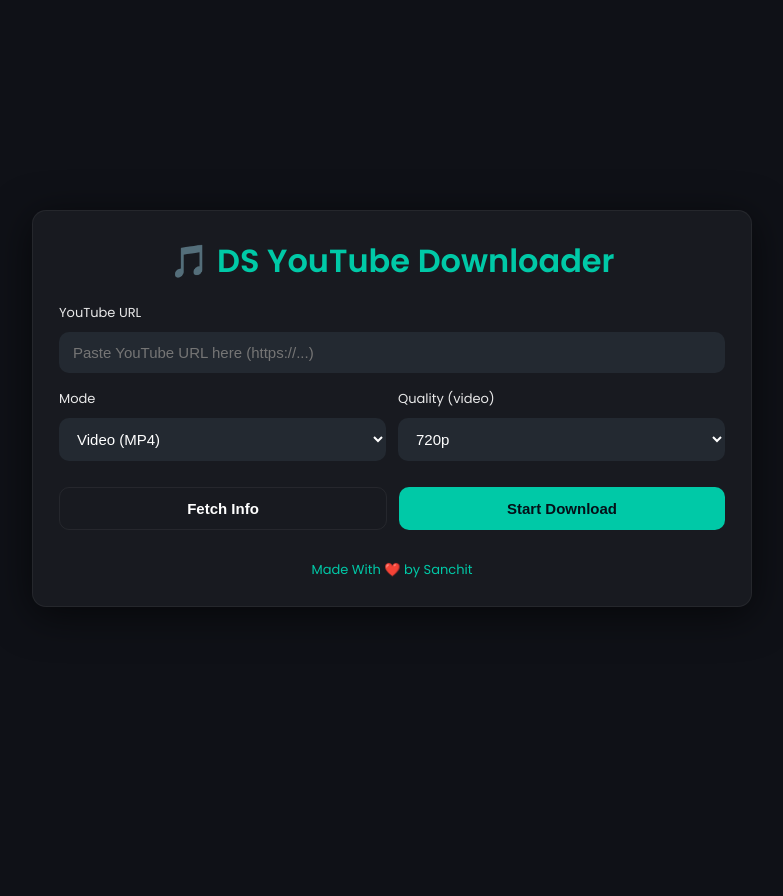
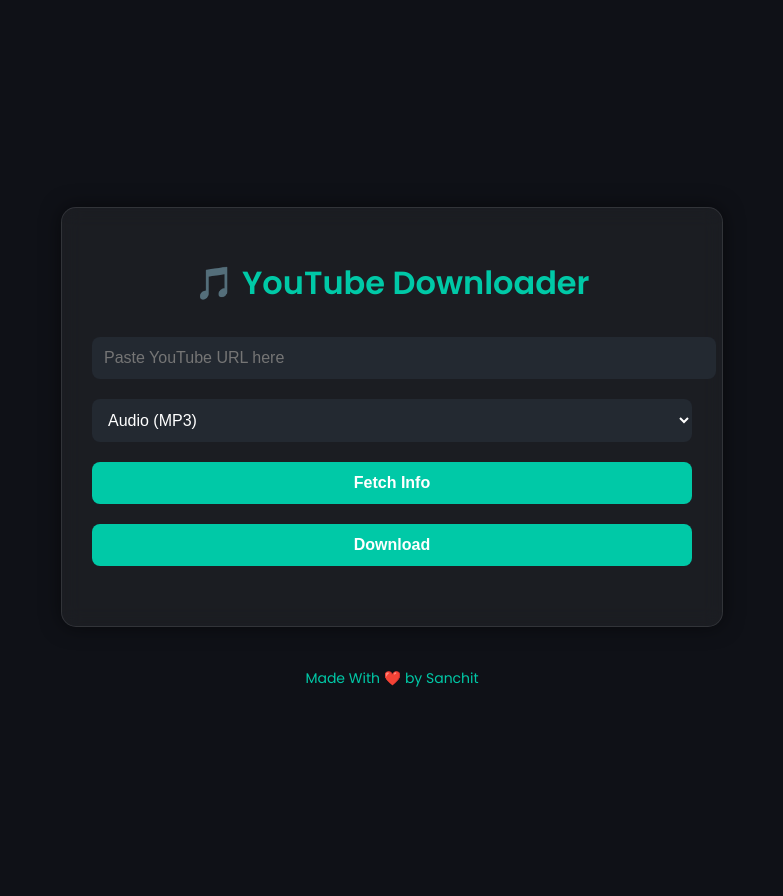
Before and after one commit to Sanchit-Darandale/DS_YT_DL, a Flask app: page / in a window 1280 px wide. Shown: the whole page, without its empty margins (248-1031 px from the left). Before the commit the page ends 607 px from the top, so only its background shows below. Run offline with Flask 3, Linux system fonts and the light colour scheme.

Commit message:
Update index.html

```diff
--- a/templates/index.html
+++ b/templates/index.html
@@ -1,320 +1,177 @@
 <!DOCTYPE html>
 <html lang="en">
 <head>
-  <meta charset="utf-8" />
-  <meta name="viewport" content="width=device-width,initial-scale=1" />
+  <meta charset="UTF-8" />
+  <meta name="viewport" content="width=device-width, initial-scale=1.0" />
   <title>DS YouTube Audio/Video Downloader</title>
   <link href="https://fonts.googleapis.com/css2?family=Poppins:wght@400;600&display=swap" rel="stylesheet">
   <style>
-    :root{
-      --bg-dark:#0f1117; --glass:rgba(255,255,255,0.04);
-      --primary:#00c9a7; --accent:#ff4c60; --secondary:#232931;
-      --text:#ffffff;
+    :root {
+      --bg-dark: #0f1117;
+      --bg-light: #fdfdfd;
+      --text-dark: #ffffff;
+      --text-light: #111111;
+      --primary: #00c9a7;
+      --secondary: #232931;
+      --accent: #ff4c60;
+      --glass: rgba(255, 255, 255, 0.05);
     }
-    *{box-sizing:border-box}
-    body{
-      font-family:'Poppins',sans-serif;
-      background:var(--bg-dark);
-      color:var(--text);
-      min-height:100vh;
-      display:flex;
-      align-items:center;
-      justify-content:center;
-      padding:28px;
+    body {
+      font-family: 'Poppins', sans-serif;
+      background: var(--bg-dark);
+      color: var(--text-dark);
+      display: flex;
+      flex-direction: column;
+      align-items: center;
+      justify-content: center;
+      padding: 40px 20px;
+      min-height: 100vh;
     }
-    .container{
-      width:100%; max-width:720px;
-      background:var(--glass);
-      border-radius:14px;
-      padding:26px;
-      box-shadow:0 8px 40px rgba(0,0,0,0.6);
-      border:1px solid rgba(255,255,255,0.06);
+    .container {
+      background: var(--glass);
+      border: 1px solid rgba(255,255,255,0.1);
+      border-radius: 15px;
+      padding: 30px;
+      backdrop-filter: blur(10px);
+      box-shadow: 0 0 20px rgba(0,0,0,0.5);
+      width: 100%;
+      max-width: 600px;
+      animation: fadeIn 1s ease forwards;
     }
-    h1{color:var(--primary); text-align:center; margin:0 0 14px}
-    label{font-size:13px; opacity:.9}
-    input[type="text"], select, button{
-      width:100%;
-      padding:12px 14px;
-      margin-top:8px;
-      margin-bottom:12px;
-      border-radius:10px;
-      border:none;
-      font-size:15px;
+    h1 {
+      color: var(--primary);
+      text-align: center;
+      margin-bottom: 20px;
     }
-    input, select{ background:var(--secondary); color:#fff }
-    button{ background:var(--primary); color:#041018; font-weight:600; cursor:pointer }
-    button.secondary{ background:transparent; border:1px solid rgba(255,255,255,0.06); color:var(--text) }
-    .flex{display:flex; gap:12px}
-    .flex .col{flex:1}
-    .poster{ width:260px; border-radius:10px; box-shadow:0 6px 18px rgba(0,0,0,0.6) }
-    .meta{ text-align:center; margin-top:10px }
-    .player{ margin-top:18px }
-    .progress-wrap{ margin-top:16px }
-    .progress-bar{
-      height:14px; border-radius:10px; overflow:hidden; background:rgba(255,255,255,0.06)
+    input, button, select {
+      width: 100%;
+      padding: 12px;
+      margin: 10px 0;
+      border: none;
+      border-radius: 8px;
+      font-size: 16px;
     }
-    .progress-bar > i{
-      display:block; height:100%; width:0%;
-      background:linear-gradient(90deg,var(--primary),var(--accent));
-      transition:width 0.3s ease;
+    input, select {
+      background: var(--secondary);
+      color: white;
     }
-    .status { font-size:13px; margin-top:6px; color: #cbeee0; display:flex; justify-content:space-between }
-    .footer{ text-align:center; color:var(--primary); margin-top:18px; font-size:13px }
-    .small-link { display:inline-block; margin-top:8px; color:var(--primary); text-decoration:none; }
-    @media (max-width:720px){
-      .poster{ width:160px }
-      .flex{flex-direction:column}
+    button {
+      background: var(--primary);
+      color: white;
+      font-weight: bold;
+      cursor: pointer;
     }
+    button:hover { background: var(--accent); }
+    .details { text-align: center; margin-top: 20px; }
+    .poster {
+      width: 280px;
+      border-radius: 10px;
+      margin-top: 15px;
+      box-shadow: 0 0 10px rgba(0, 0, 0, 0.4);
+    }
+    .video-player { margin-top: 20px; width: 100%; }
+    .footer { margin-top: 40px; color: var(--primary); text-align: center; font-size: 14px; }
+    @keyframes fadeIn { from {opacity:0; transform:scale(0.95);} to {opacity:1; transform:scale(1);} }
   </style>
 </head>
 <body>
   <div class="container">
-    <h1>🎵 DS YouTube Downloader</h1>
+    <h1>🎵 YouTube Downloader</h1>
+    <input type="text" id="ytUrl" placeholder="Paste YouTube URL here" />
 
-    <label for="ytUrl">YouTube URL</label>
-    <input id="ytUrl" type="text" placeholder="Paste YouTube URL here (https://...)" />
+    <select id="type">
+      <option value="audio">Audio (MP3)</option>
+      <option value="video">Video (MP4)</option>
+    </select>
 
-    <div class="flex">
-      <div class="col">
-        <label for="type">Mode</label>
-        <select id="type">
-          <option value="video" selected>Video (MP4)</option>
-          <option value="audio">Audio (M4A)</option>
-        </select>
-      </div>
+    <select id="quality" style="display: none;"></select>
 
-      <div class="col" id="quality-wrap" style="display:block">
-        <label for="quality">Quality (video)</label>
-        <select id="quality">
-          <option value="360">360p</option>
-          <option value="480">480p</option>
-          <option value="720" selected>720p</option>
-          <option value="1080">1080p</option>
-        </select>
-      </div>
-    </div>
+    <button onclick="getInfo()">Fetch Info</button>
+    <button onclick="download()">Download</button>
 
-    <div class="flex" style="margin-top:6px">
-      <button id="infoBtn" class="secondary" style="flex:1">Fetch Info</button>
-      <button id="downloadBtn" style="flex:1">Start Download</button>
-    </div>
-
-    <div id="meta" class="meta"></div>
-
-    <div class="progress-wrap" id="progressWrap" style="display:none">
-      <div class="progress-bar"><i id="progressFill"></i></div>
-      <div class="status">
-        <div id="progressText">0%</div>
-        <div id="progressDetails">ETA: -- • Speed: --</div>
-      </div>
-    </div>
-
-    <div id="player" class="player"></div>
-
-    <div class="footer">Made With ❤️ by Sanchit</div>
+    <div id="meta" class="details"></div>
+    <div id="player" class="video-player"></div>
   </div>
 
+  <div class="footer">Made With ❤️ by Sanchit</div>
+
   <script>
-    const BACKEND_URL = "https://ds-yt-dl-bid0.onrender.com"; // empty => same origin. If using external backend, set full URL e.g. "https://ds-yt-dl-bid0.onrender.com"
+    const API_BASE = "https://ds-yt-dl-bid0.onrender.com/download/";
 
-    // Elements
-    const typeEl = document.getElementById('type');
-    const qualityWrap = document.getElementById('quality-wrap');
-    const infoBtn = document.getElementById('infoBtn');
-    const dlBtn = document.getElementById('downloadBtn');
-    const ytUrlEl = document.getElementById('ytUrl');
-    const metaDiv = document.getElementById('meta');
-    const playerDiv = document.getElementById('player');
-    const progressWrap = document.getElementById('progressWrap');
-    const progressFill = document.getElementById('progressFill');
-    const progressText = document.getElementById('progressText');
-    const progressDetails = document.getElementById('progressDetails');
+    document.getElementById("type").addEventListener("change", function () {
+      const isVideo = this.value === "video";
+      document.getElementById("quality").style.display = isVideo ? "block" : "none";
+    });
 
-    let evtSource = null;
-    let currentDownloadId = null;
+    function getInfo() {
+      const url = document.getElementById("ytUrl").value.trim();
+      if (!url) return alert("Enter YouTube URL");
 
-    // UI wiring
-    typeEl.addEventListener('change', () => {
-      qualityWrap.style.display = typeEl.value === 'video' ? 'block' : 'none';
-    });
-    infoBtn.addEventListener('click', fetchInfo);
-    dlBtn.addEventListener('click', startDownload);
+      // 1️⃣ Get basic metadata from noembed
+      fetch(`https://noembed.com/embed?url=${encodeURIComponent(url)}`)
+        .then(res => res.json())
+        .then(data => {
+          document.getElementById("meta").innerHTML = `
+            <h3>${data.title}</h3>
+            <p>By: ${data.author_name}</p>
+            <img class="poster" src="${data.thumbnail_url}" alt="Thumbnail"/>
+          `;
+        })
+        .catch(() => alert("❌ Failed to fetch video info."));
 
-    function escapeHtml(s) {
-      if (!s) return '';
-      return s.replace(/[&<>"']/g, function (m) {
-        return ({'&':'&amp;','<':'&lt;','>':'&gt;','"':'&quot;',"'":'&#39;'}[m]);
-      });
+      // 2️⃣ Get available video qualities from backend
+      fetch(`${API_BASE}${encodeURIComponent(url)}?mode=video&info=true`)
+        .then(res => res.json())
+        .then(data => {
+          const qualitySelect = document.getElementById("quality");
+          qualitySelect.innerHTML = ""; // Clear old options
+          if (data.formats && data.formats.length > 0) {
+            data.formats.forEach(f => {
+              const opt = document.createElement("option");
+              opt.value = f.quality;
+              opt.textContent = f.quality;
+              qualitySelect.appendChild(opt);
+            });
+          } else {
+            qualitySelect.innerHTML = `<option>No qualities found</option>`;
+          }
+        })
+        .catch(err => console.error("Failed to get qualities:", err));
     }
 
-    function fetchInfo(){
-      const url = ytUrlEl.value.trim();
-      if(!url) return alert('Please enter a YouTube URL');
+    function download() {
+      const url = document.getElementById("ytUrl").value.trim();
+      const type = document.getElementById("type").value;
+      const quality = document.getElementById("quality").value;
 
-      metaDiv.innerHTML = 'Loading info...';
-      fetch(`https://noembed.com/embed?url=${encodeURIComponent(url)}`)
-        .then(r => r.json())
-        .then(data => {
-          metaDiv.innerHTML = `
-            <h3 style="margin:6px 0 2px">${escapeHtml(data.title || 'Untitled')}</h3>
-            <div style="color:#cbeee0;margin-bottom:8px">By: ${escapeHtml(data.author_name || 'Unknown')}</div>
-            <img class="poster" src="${data.thumbnail_url || ''}" alt="thumbnail" />
-          `;
-        })
-        .catch(err => {
-          console.warn(err);
-          metaDiv.innerHTML = '';
-          alert('Failed to fetch video metadata');
-        });
-    }
+      if (!url) return alert("Enter YouTube URL");
 
-    async function startDownload(){
-      const rawUrl = ytUrlEl.value.trim();
-      if(!rawUrl) return alert('Please enter a YouTube URL');
+      let apiUrl = `${API_BASE}${encodeURIComponent(url)}?mode=${type}`;
+      if (type === "video") apiUrl += `&quality=${quality}`;
 
-      const mode = typeEl.value;
-      const quality = document.getElementById('quality').value;
+      if (type === "audio") {
+        const audio = document.createElement("audio");
+        audio.src = apiUrl;
+        audio.controls = true;
+        audio.autoplay = true;
+        document.getElementById("player").innerHTML = "";
+        document.getElementById("player").appendChild(audio);
 
-      // prepare UI
-      resetPlayer();
-      progressWrap.style.display = 'block';
-      setProgress(0, 'ETA: -- • Speed: --');
-      toggleControls(false);
-
-      try {
-        const payload = { url: rawUrl, mode };
-        if (mode === 'video') payload.quality = quality;
-
-        const postUrl = (BACKEND_URL || "") + "/download";
-        const res = await fetch(postUrl, {
-          method: 'POST',
-          headers: { 'Content-Type': 'application/json' },
-          body: JSON.stringify(payload),
-        });
-
-        if (!res.ok) {
-          const txt = await res.text().catch(()=>null);
-          throw new Error(txt || `Server returned ${res.status}`);
-        }
-
-        const data = await res.json();
-        const downloadId = data && (data.download_id || data.downloadId || data.id);
-        if (!downloadId) throw new Error('No download_id returned from server');
-
-        currentDownloadId = downloadId;
-        listenProgress(downloadId, mode);
-      } catch (err) {
-        console.error(err);
-        alert('Download start failed: ' + (err.message || err));
-        toggleControls(true);
+        const a = document.createElement("a");
+        a.href = apiUrl;
+        a.download = "audio.mp3";
+        document.body.appendChild(a);
+        a.click();
+        document.body.removeChild(a);
+      } else {
+        document.getElementById("player").innerHTML = `
+          <video width="100%" controls autoplay>
+            <source src="${apiUrl}" type="video/mp4">
+            Your browser does not support video playback.
+          </video>
+        `;
       }
     }
-
-    function listenProgress(downloadId, mode) {
-      if (evtSource) {
-        try { evtSource.close(); } catch(e){}
-        evtSource = null;
-      }
-      const base = BACKEND_URL || "";
-      const sseUrl = `${base}/progress/${encodeURIComponent(downloadId)}`;
-      evtSource = new EventSource(sseUrl);
-
-      evtSource.onmessage = (e) => {
-        let msg = e.data;
-        if (!msg) return;
-        let parsed = null;
-        try { parsed = JSON.parse(msg); } catch(_) { parsed = null; }
-
-        if (parsed && typeof parsed === "object") {
-          if (parsed.percent !== undefined && parsed.percent !== null) {
-            setProgress(parsed.percent, `ETA: ${parsed.eta||'--'} • Speed: ${parsed.speed||'--'}`);
-          }
-          if (parsed.status && parsed.status === "finished") {
-            // wait for the final 'file' message (server sends {file:true}) - handled next
-          }
-          if (parsed.file) {
-            // ready
-            try { evtSource.close(); } catch(e){}
-            setProgress(100, 'Completed');
-            onDownloadReady(downloadId, mode);
-          }
-          if (parsed.status === "error") {
-            alert('Download error: ' + (parsed.error || 'unknown'));
-            toggleControls(true);
-            try { evtSource.close(); } catch(e){}
-          }
-          return;
-        }
-
-        // fallback: show raw text
-        progressDetails.textContent = msg;
-      };
-
-      evtSource.onerror = (err) => {
-        console.warn('SSE error', err);
-        // don't automatically re-enable UI here — user can retry
-        try { evtSource.close(); } catch(e){}
-        evtSource = null;
-      };
-    }
-
-    function onDownloadReady(downloadId, mode) {
-      const base = BACKEND_URL || "";
-      const fileUrl = `${base}/file/${encodeURIComponent(downloadId)}`;
-
-      playerDiv.innerHTML = '';
-
-      if (mode === 'audio') {
-        const audio = document.createElement('audio');
-        audio.controls = true;
-        audio.src = fileUrl;
-        playerDiv.appendChild(audio);
-      } else {
-        const video = document.createElement('video');
-        video.controls = true;
-        video.style.maxWidth = '100%';
-        video.src = fileUrl;
-        playerDiv.appendChild(video);
-      }
-
-      const a = document.createElement('a');
-      a.href = fileUrl;
-      a.className = 'small-link';
-      a.textContent = '⬇️ Download File';
-      a.setAttribute('download', '');
-      playerDiv.appendChild(a);
-
-      toggleControls(true);
-    }
-
-    function setProgress(percent, detailsText) {
-      const p = Math.max(0, Math.min(100, parseFloat(percent || 0)));
-      progressFill.style.width = p + '%';
-      progressText.textContent = (isNaN(p) ? '0%' : (Math.round(p*10)/10) + '%');
-      if (detailsText) progressDetails.textContent = detailsText;
-    }
-
-    function resetPlayer() {
-      playerDiv.innerHTML = '';
-      progressWrap.style.display = 'none';
-      setProgress(0, 'ETA: -- • Speed: --');
-    }
-
-    function toggleControls(enable) {
-      dlBtn.disabled = !enable;
-      infoBtn.disabled = !enable;
-      ytUrlEl.disabled = !enable;
-      typeEl.disabled = !enable;
-      document.getElementById('quality').disabled = !enable;
-      if (!enable) progressWrap.style.display = 'block';
-    }
-
-    window.addEventListener('beforeunload', () => {
-      if (evtSource) {
-        try { evtSource.close(); } catch(e){}
-      }
-    });
-
   </script>
 </body>
 </html>
```
